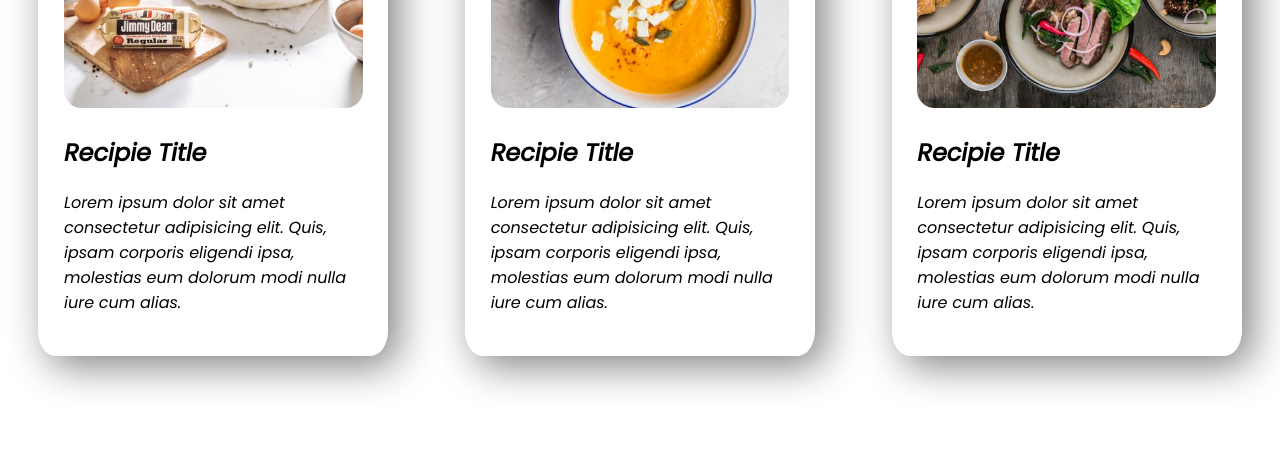
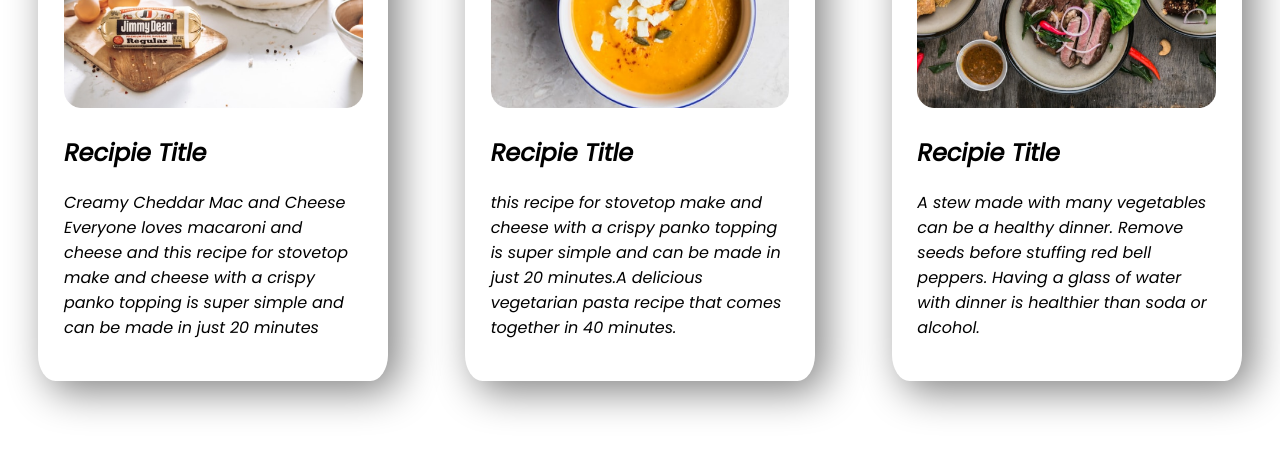
Before and after one commit to mostafizbappy158845/food-city, a plain HTML site: page index.html in a window 1280 px wide. Shown: the part 1576-2048 px from the top of the page. Drawn offline with Linux system fonts and the light colour scheme.

Commit message:
title add

```diff
--- a/index.html
+++ b/index.html
@@ -52,17 +52,17 @@
     <div class="one3-width">
       <img src="images/food/Project Cover.jpg" alt="">
       <h2>Recipie Title</h2>
-      <p>Lorem ipsum dolor sit amet consectetur adipisicing elit. Quis, ipsam corporis eligendi ipsa, molestias eum dolorum modi nulla iure cum alias.</p>
+      <p>Creamy Cheddar Mac and Cheese  Everyone loves macaroni and cheese and this recipe for stovetop make and cheese with a crispy panko topping is super simple and can be made in just 20 minutes</p>
     </div>
     <div class="one3-width">
       <img src="images/food/Project Cover.png" alt="">
       <h2>Recipie Title</h2>
-      <p>Lorem ipsum dolor sit amet consectetur adipisicing elit. Quis, ipsam corporis eligendi ipsa, molestias eum dolorum modi nulla iure cum alias.</p>
+      <p>this recipe for stovetop make and cheese with a crispy panko topping is super simple and can be made in just 20 minutes.A delicious vegetarian pasta recipe that comes together in 40 minutes.</p>
     </div>
     <div class="one3-width">
       <img src="images/food/Project Cover1.jpg" alt="">
       <h2>Recipie Title</h2>
-      <p>Lorem ipsum dolor sit amet consectetur adipisicing elit. Quis, ipsam corporis eligendi ipsa, molestias eum dolorum modi nulla iure cum alias.</p>
+      <p>A stew made with many vegetables can be a healthy dinner. Remove seeds before stuffing red bell peppers. Having a glass of water with dinner is healthier than soda or alcohol. </p>
     </div>
 
   </section>
```
